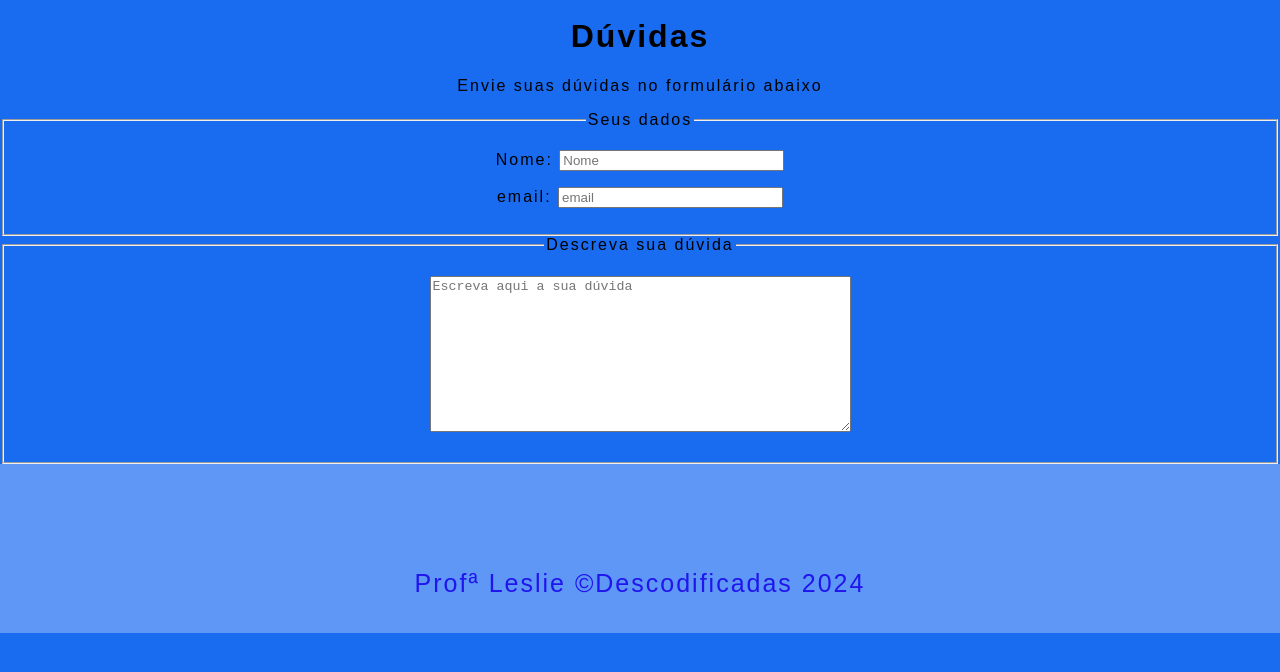
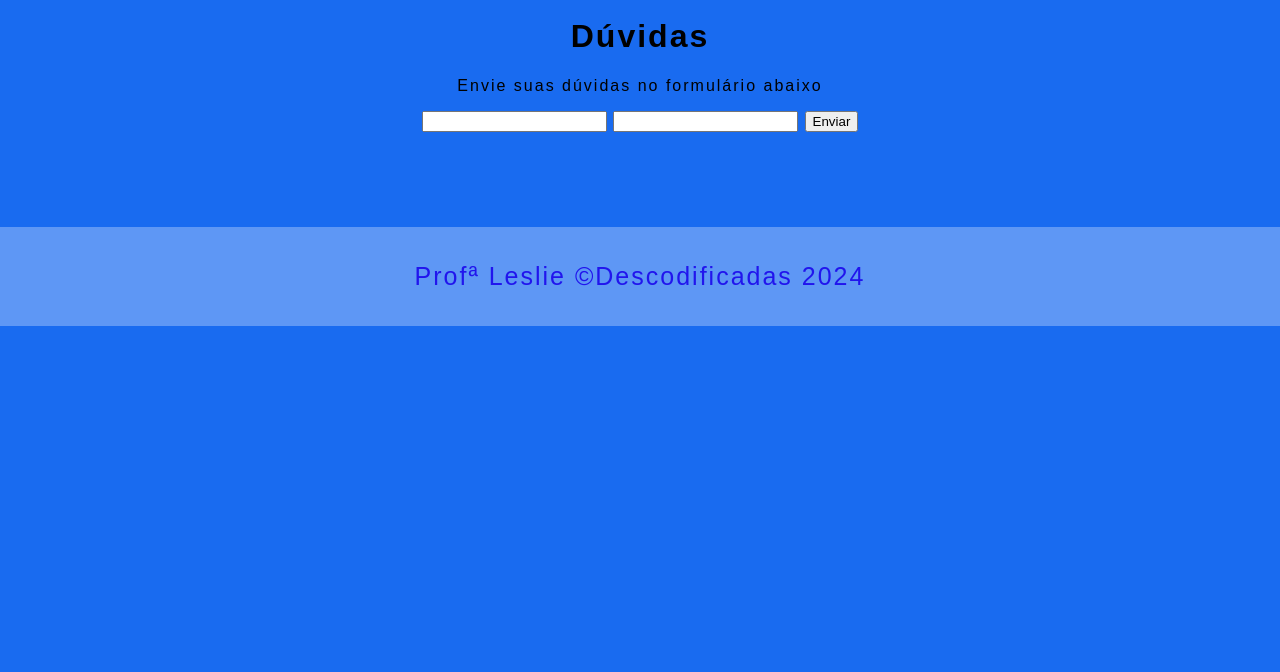
Before and after one commit to LeslieLeite/Descodificadas_Entrega_Final, a plain HTML site: page form.html in a window 1280 px wide. Shown: the part 94-766 px from the top of the page. Drawn offline with Linux system fonts and the light colour scheme.

Commit message:
Update form.html

```diff
--- a/form.html
+++ b/form.html
@@ -24,6 +24,7 @@
     </header>
     <h1 class="form">Dúvidas</h1>
     <p class="form" >Envie suas dúvidas no formulário abaixo</p>
+    <!--
     <form method="post" id="fContato" action="mailto:leslieleite@educa.santos.sp.gov.br" class="form">
 
        <fieldset id="dados"><legend>Seus dados</legend>
@@ -37,11 +38,35 @@
 
        </fieldset>
 
+       <fieldset id="arquivo"><legend>Carregar arquivos</legend>
+        <input type="file" name="arquivos"><br><br>
+        <input type="file" name="arquivos"><br><br>
+        <input type="file" name="arquivos"><br><br>
+
+       </fieldset>
+       <fieldset id="fContato">
+        <label for="mensagem" ></label>
+        <input type="submit" name="acao" value="Enviar">
+
+
+       </fieldset>
+
+
+
+    </form> -->
+
+    <form action="https://formsubmit.co/leslieleite@educa.santos.sp.gov.br" method="Post">
+
+        <input type="text" name="Nome" required />
+        <input type="email" name="email" required />
+        <button type="submit">Enviar</button>
+
+
     </form>
 
-    <footer>
+    <footer class="form_footer">
 
-        <p class="text_footer form_footer">Profª Leslie &copyDescodificadas 2024</p>
+        <p class="text_footer">Profª Leslie &copyDescodificadas 2024</p>
 
     </footer>
 
```
